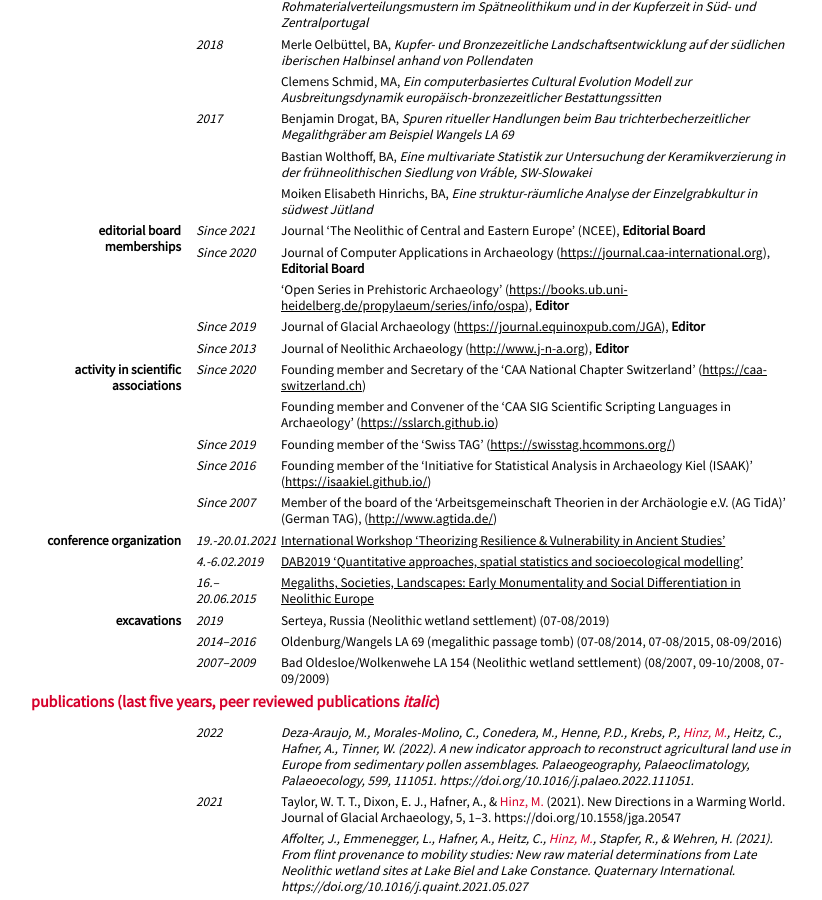
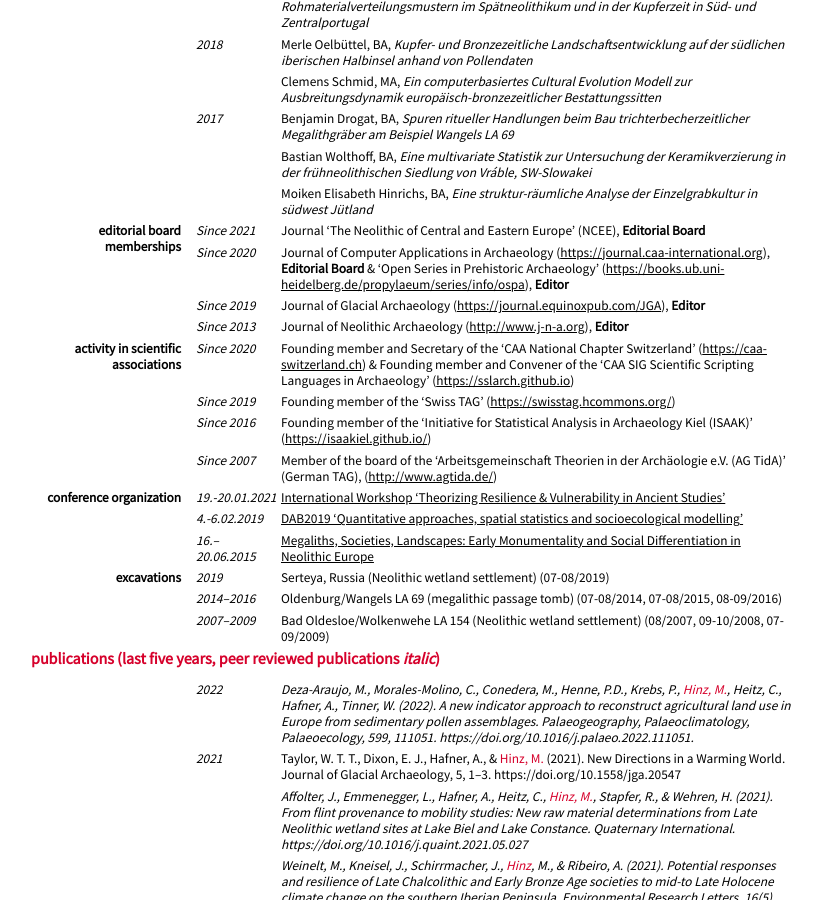
Before and after one commit to MartinHinz/cv, a Jekyll site: the page built from cv_english.md, in a window 1280 px wide and 900 px high, scrolled down 1701 px. Shown: the whole window, without its empty margins (209-1031 px from the left). Built offline with Jekyll 4.4.1, drawn with Linux system fonts in a browser that asks for light colours; nearby versions of some CDN libraries; our own code applies the rules of GitHub Pages for plain Markdown files.

```diff
--- a/cv_english.md
+++ b/cv_english.md
@@ -161,8 +161,7 @@ Since 2021
 :  - Journal ‘The Neolithic of Central and Eastern Europe’ (NCEE), **Editorial Board**
 
 Since 2020
-:  - Journal of Computer Applications in Archaeology ([https://journal.caa-international.org](https://journal.caa-international.org)), **Editorial Board**
-   - 'Open Series in Prehistoric Archaeology' ([https://books.ub.uni-heidelberg.de/propylaeum/series/info/ospa](https://books.ub.uni-heidelberg.de/propylaeum/series/info/ospa)), **Editor**
+:  - Journal of Computer Applications in Archaeology ([https://journal.caa-international.org](https://journal.caa-international.org)), **Editorial Board** & 'Open Series in Prehistoric Archaeology' ([https://books.ub.uni-heidelberg.de/propylaeum/series/info/ospa](https://books.ub.uni-heidelberg.de/propylaeum/series/info/ospa)), **Editor**
 
 Since 2019
 :  - Journal of Glacial Archaeology ([https://journal.equinoxpub.com/JGA](https://journal.equinoxpub.com/JGA)), **Editor**
@@ -172,8 +171,7 @@ Since 2013
 
 ### activity in scientific associations
 Since 2020
-: - Founding member and Secretary of the 'CAA National Chapter Switzerland' ([https://caa-switzerland.ch](https://caa-switzerland.ch))
-  - Founding member and Convener of the 'CAA SIG Scientific Scripting Languages in Archaeology' ([https://sslarch.github.io](https://sslarch.github.io))
+: - Founding member and Secretary of the 'CAA National Chapter Switzerland' ([https://caa-switzerland.ch](https://caa-switzerland.ch)) & Founding member and Convener of the 'CAA SIG Scientific Scripting Languages in Archaeology' ([https://sslarch.github.io](https://sslarch.github.io))
 
 Since 2019
 : - Founding member of the 'Swiss TAG' ([https://swisstag.hcommons.org/](https://swisstag.hcommons.org/))
```
